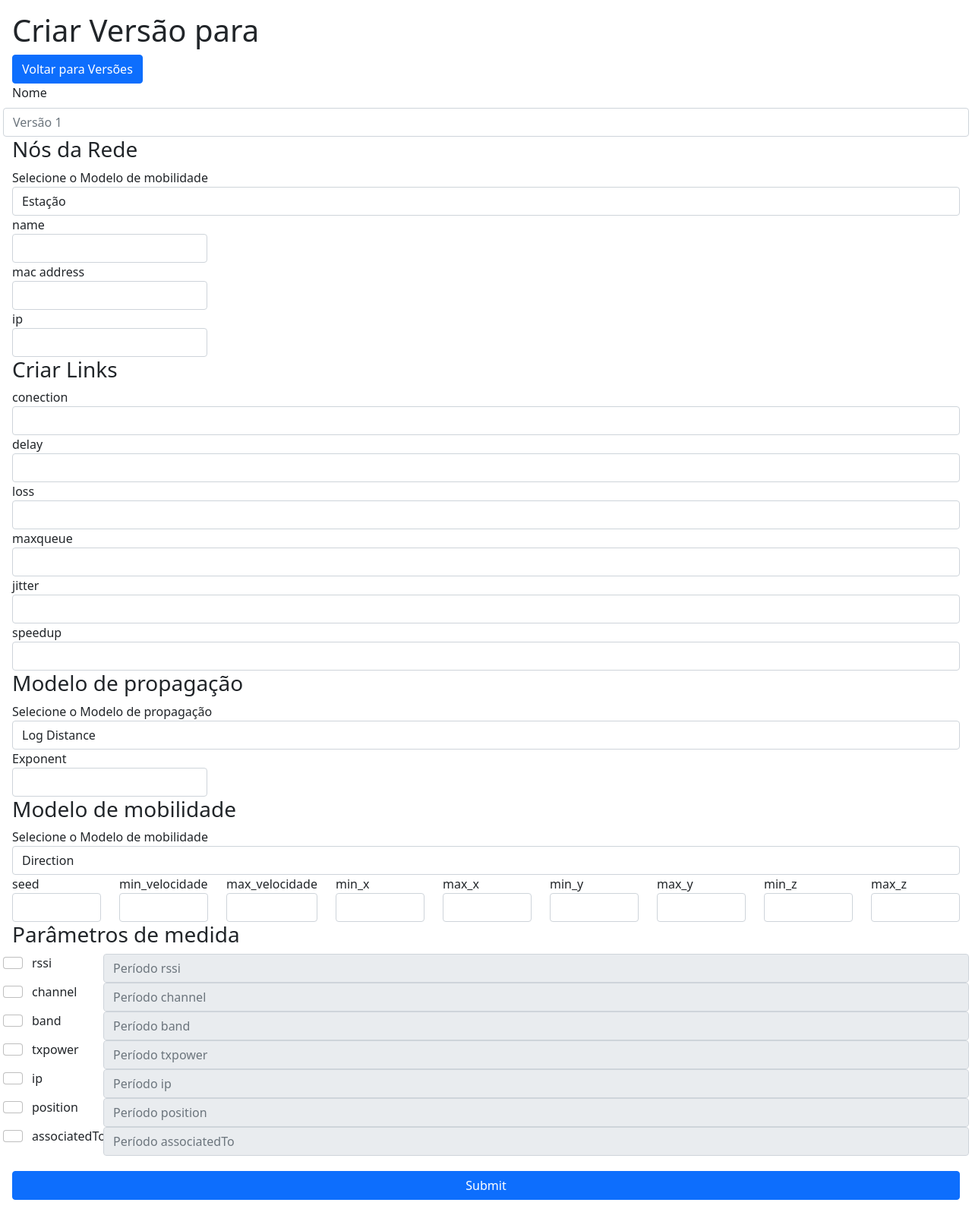
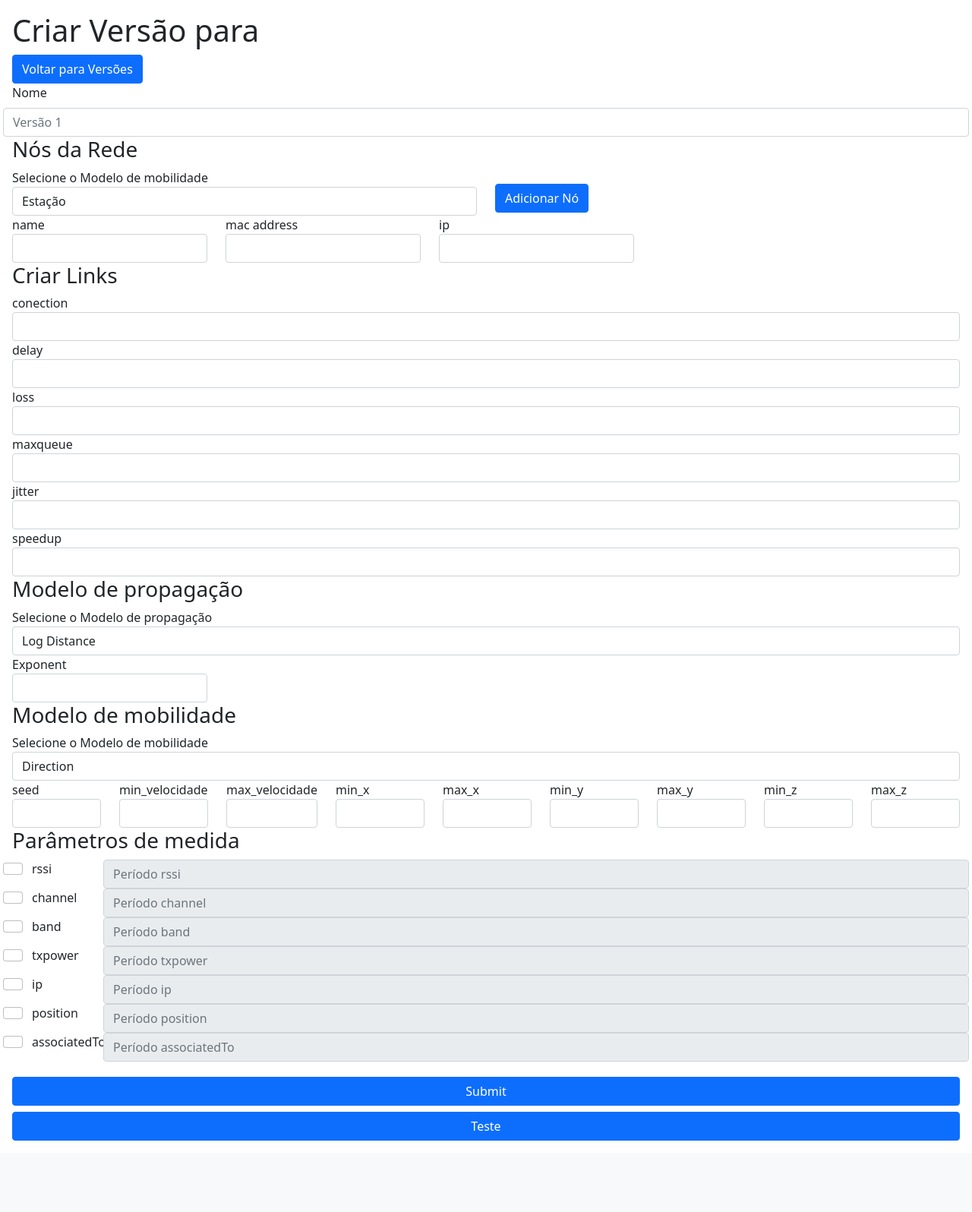
Before and after one commit to renanrodriguesmr/MiniManager, a Django app: template miniManager/configurator/templates/version.html in a window 1280 px wide. Shown: the part 56-1652 px from the top of the page at 76% size. After the commit the page ends 1558 px from the top, so only its background shows below. Run offline with Django 3.2, Linux system fonts and the light colour scheme; the template is opened without the code that fills it: values that come from a table or form of the project are taken from there, others are empty; data comes from the database, SQL or seed files in the repository.

Commit message:
list of nodes in HTML

```diff
--- /dev/null
+++ b/miniManager/configurator/static/nodes.css
@@ -0,0 +1,3 @@
+.add-button {
+    padding-top: 20px;
+}
--- a/miniManager/configurator/templates/configuration.html
+++ b/miniManager/configurator/templates/configuration.html
@@ -2,6 +2,7 @@
 
 {% block head %}
   <link rel="stylesheet" href="{% static 'modelpropagation.css' %}">
+  <link rel="stylesheet" href="{% static 'nodes.css' %}">
 {% endblock %}
 
 {% block content %}
--- a/miniManager/configurator/templates/nodes.html
+++ b/miniManager/configurator/templates/nodes.html
@@ -1,75 +1,186 @@
 <h3>Nós da Rede</h3>
-<div class="form-group">
-  <label for="Node">Selecione o Modelo de mobilidade</label>
-  <select class="form-control" onchange="onnodeSelect(this)" name="nodeselected" id="Node">
+<div class="new-node">
+  <div class="row form-group">
+    <div class="col">
+      <label for="node">Selecione o Modelo de mobilidade</label>
+      <select class="form-control" onchange="onnodeSelect(this)" name="node" id="node">
         <option value="station">Estação</option>
         <option value="host">Host</option>
         <option value="accesspoint">Access Point</option>
         <option value="switch">Switch</option>
       </select>
     </div>
+    <div class="add-button col">
+      <button type="button" onclick="addNode()" class="btn btn-primary">Adicionar Nó</button>
+    </div>
+  </div>
   <div id="station"  class="hidde-element form-group" style="display: none;">
-    <div class="form-group">
+    <input type="hidden" id="station_specific_attribute" name="station_specific_attribute" value="">
+    <input type="hidden" id="station_node_attribute" name="station_node_attribute" value="name,mac">
+    <input type="hidden" id="station_interface_attribute" name="station_interface_attribute" value="ip">
+    <div class="form-group row">
+      <div class="col">
         <label id="name" for="namestation">name</label>
-      <input type="text" name="stationname" class="form-control" id="namestation">
+        <input type="text" name="station_name" class="form-control" id="station_name">
+      </div>
+      <div class="col">
         <label id="mac" for="mac">mac address</label>
-      <input type="text" name="stationmac" class="form-control" id="mac">
+        <input type="text" name="station_mac" class="form-control" id="station_mac">
+      </div>
+      <div class="col">
         <label id="ip" for="ip">ip</label>
-      <input type="text" name="stationip" class="form-control" id="ip">
+        <input type="text" name="station_ip" class="form-control" id="station_ip">
+      </div>
     </div>
   </div>
   <div id="accesspoint"  class="hidde-element form-group" style="display: none;">
-    <div class="form-group">
+    <input type="hidden" id="accesspoint_specific_attribute" name="accesspoint_specific_attribute" value="ssid,mode,channel">
+    <input type="hidden" id="accesspoint_node_attribute" name="accesspoint_node_attribute" value="name">
+    <input type="hidden" id="accesspoint_interface_attribute" name="accesspoint_interface_attribute" value="">
+    <div class="form-group row">
+      <div class="col">
         <label id="name" for="nameaccess">name</label>
-      <input type="text" name="accesspointname" class="form-control" id="nameaccess">
+        <input type="text" name="accesspoint_name" class="form-control" id="accesspoint_name">
+      </div>
+      <div class="col">
         <label id="name" for="ssidlb">ssid</label>
-      <input type="text" name="accesspointssid" class="form-control" id="ssidlb">
+        <input type="text" name="accesspoint_ssid" class="form-control" id="accesspoint_ssid">
+      </div>
+      <div class="col">
         <label id="name" for="mode">mode</label>
-      <input type="text" name="accesspointmode" class="form-control" id="mode">
+        <input type="text" name="accesspoint_mode" class="form-control" id="accesspoint_mode">
+      </div>
+      <div class="col">
         <label id="name" for="channel">channel</label>
-      <input type="text" name="accesspointchannel" class="form-control" id="channel">
+        <input type="text" name="accesspoint_channel" class="form-control" id="accesspoint_channel">
+      </div>
     </div>
   </div>
   <div id="host"  class="hidde-element form-group" style="display: none;">
-    <div class="form-group">
+    <input type="hidden" id="host_specific_attribute" name="host_specific_attribute" value="">
+    <input type="hidden" id="host_node_attribute" name="host_node_attribute" value="name,mac">
+    <input type="hidden" id="host_interface_attribute" name="host_interface_attribute" value="ip">
+    <div class="form-group row">
+      <div class="col">
         <label id="name" for="namehost">name</label>
-      <input type="text" name="hostname" class="form-control" id="namehost">
+        <input type="text" name="host_name" class="form-control" id="host_name">
+      </div>
+      <div class="col">
         <label id="name" for="mac">mac address</label>
-      <input type="text" name="hostmac" class="form-control" id="mac">
+        <input type="text" name="host_mac" class="form-control" id="host_mac">
+      </div>
+      <div class="col">
         <label id="name" for="ip">ip</label>
-      <input type="text" name="hostip" class="form-control" id="ip">
+        <input type="text" name="host_ip" class="form-control" id="host_ip">
+      </div>
     </div>
   </div>
   <div id="switch"  class="hidde-element form-group" style="display: none;">
-    <div class="form-group">
+    <input type="hidden" id="switch_specific_attribute" name="switch_specific_attribute" value="type">
+    <input type="hidden" id="switch_node_attribute" name="switch_node_attribute" value="name">
+    <input type="hidden" id="switch_interface_attribute" name="switch_interface_attribute" value="">
+    <div class="form-group row">
+      <div class="col">
         <label id="type" for="typeswitch">type</label>
-      <input type="text" name="switchtype" class="form-control" id="typeswitch">
+        <input type="text" name="switch_type" class="form-control" id="switch_type">
+      </div>
+      <div class="col">
         <label id="name" for="switchname">name</label>
-      <input type="text" name="switchname" class="form-control" id="switchname">
+        <input type="text" name="switch_name" class="form-control" id="switch_name">
       </div>
     </div>
+  </div>
+</div>
+<div id="current-nodes">
 
-
-
+</div>
 <script>
 
 var currentNodeType = "station";
+var nodesCounter = 0;
+var currentNodes = {}
+
+
 changeNodeForm(currentNodeType);
 
 function onnodeSelect(selectSrc) {
-  let nodeType = selectSrc.value;
+  var nodeType = selectSrc.value;
   changeNodeForm(nodeType);
   currentNodeType = nodeType;
 }
 
-
 function changeNodeForm(newNodeType) {
   document.getElementById(currentNodeType).style.display = "none";
-
-  let newElement = document.getElementById(newNodeType);
-
-
+  var newElement = document.getElementById(newNodeType);
   newElement.style.display = "inline-block";
 }
 
+function addNode(){
+  nodesCounter++;
+  var nodeID = "node-"+nodesCounter;
+  var nodeType = document.getElementById("node").value;
+
+  var nodeAttributesString = document.getElementById(nodeType + "_node_attribute").value;
+  var specificAttributesString = document.getElementById(nodeType + "_specific_attribute").value;
+  var interfaceAttributesString = document.getElementById(nodeType + "_interface_attribute").value;
+
+  var nodeAttributes = !nodeAttributesString ? [] : nodeAttributesString.split(',');
+  var specificAttributes = !specificAttributesString ? [] : specificAttributesString.split(',');
+  var interfaceAttributes = !interfaceAttributesString ? [] : interfaceAttributesString.split(',');
+
+  var nodeObj = {}
+  for(var nodeattr of [...nodeAttributes, ...specificAttributes, ...interfaceAttributes]){
+    nodeObj[nodeattr] = document.getElementById(nodeType+"_"+nodeattr).value;
+  }
+
+  var node = {id: nodeID, type: nodeType, props: nodeObj}
+
+  currentNodes[nodeID] = node
+  renderNode(node)
+}
+
+function renderNode(node) {
+  var div = document.createElement("div");
+  div.id = node.id;
+  div.className = "card";
+
+  var h5 = document.createElement("h5");
+  h5.className = "card-header"
+  h5.appendChild(document.createTextNode("Nó: " + node.type))
+  div.appendChild(h5)
+
+  var ul = document.createElement("ul");
+  ul.classList = ["card-body", "list-group", "list-group-flush"]
+
+  for(var prop in node.props){
+    var li = document.createElement("li");
+    li.className = "list-group-item"
+    li.appendChild(document.createTextNode(prop + ": " + node.props[prop]))
+    div.appendChild(li)
+  }
+  div.appendChild(ul)
+
+  var footer = document.createElement("div");
+  footer.className = "card-footer"
+  var button = document.createElement("button");
+  button.appendChild(document.createTextNode("Remover elemento"));
+  button.setAttribute("type", "button");
+  button.onclick = function(){
+    removeNode(node.id)
+  }
+  footer.appendChild(button);
+  div.appendChild(footer);
+
+  parent = document.getElementById("current-nodes");
+  parent.appendChild(div);
+}
+
+function removeNode(nodeID) {
+  child = document.getElementById(nodeID);
+  parent = document.getElementById("current-nodes");
+  parent.removeChild(child);
+
+  delete currentNodes[nodeID];
+}
+
 </script>
--- a/miniManager/configurator/templates/version.html
+++ b/miniManager/configurator/templates/version.html
@@ -10,7 +10,7 @@
   <form action="/versions/{{testPlan.id}}" method="get">
     <button class="btn btn-primary">Voltar para Versões</button>
   </form>
-  <form action="/version/" method="POST">
+  <form id="network-form" action="/version/" method="POST" onsubmit="teste()">
     {% csrf_token %}
     <div class="form-group row">
       <label for="version_name" class="form-label">Nome</label>
@@ -22,9 +22,44 @@
 
     <div class="submit-button d-grid gap-2">
       <button type="submit" class="btn btn-primary">Submit</button>
+      <button type="button" class="btn btn-primary" onclick="teste()">Teste</button>
     </div>
     {% if error %}
       <div id="status-bar" class="alert alert-primary" role="alert">{{ errorMessage }}</div>
     {% endif %}
   </form>
+
+  <script>
+    function generateInputsOfNode(node){
+      var element = document.createElement("div");
+      var inputType = document.createElement("input");
+      inputType.setAttribute('name', node.id + "-" + type);
+      inputType.setAttribute('value', node.type);
+      element.appendChild(inputType);
+
+      for(var arg in node.args){
+        var input = document.createElement("input");
+        input.setAttribute('name', node.id + "-" + arg);
+        input.setAttribute('value', node.args[arg]);
+        element.appendChild(input);
+      }
+
+      return element;
+    }
+
+    function teste(){
+      var parent = document.getElementById("network-form");
+      var nodes = [];
+
+      for(var nodeID in currentNodes){
+        nodes.push(nodeID);
+        parent.appendChild(generateInputsOfNode(currentNodes[nodeID]));
+      }
+
+      var input = document.createElement("input");
+      input.setAttribute('name', 'nodes');
+      input.setAttribute('value', nodes.toString());
+      parent.appendChild(input);
+    }
+  </script>
 {% endblock %}
```
Lines whose indentation alone changed are shown as unchanged.
